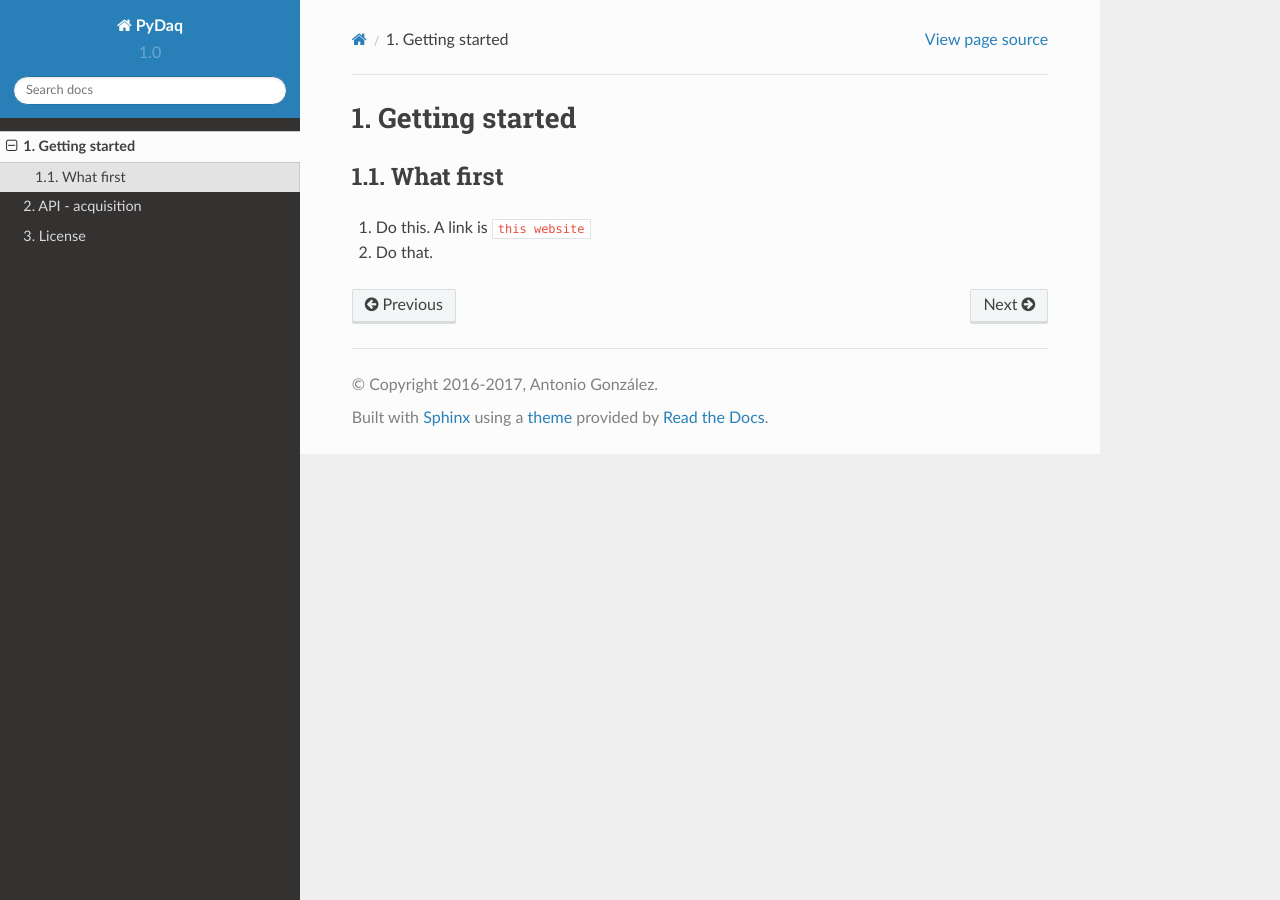
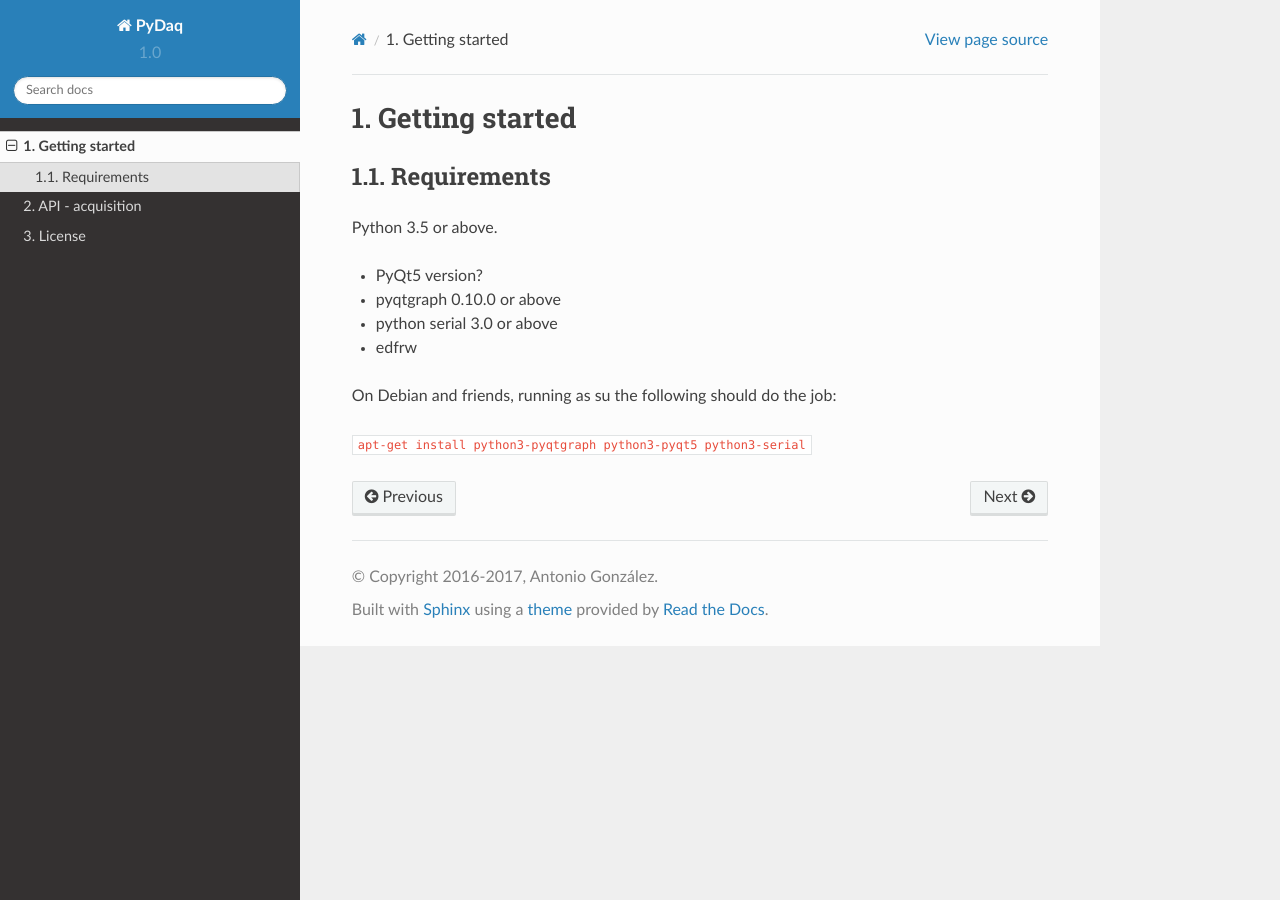
Before and after one commit to antgon/pydaq, a Sphinx documentation site: the page built from docs/quickstart.md, in a window 1280 px wide. Built offline with Sphinx 7.4.7 and the Read the Docs theme 2.0.0, drawn with Linux system fonts in a browser that asks for light colours.

Commit message:
Documentation improvement

```diff
--- a/docs/quickstart.md
+++ b/docs/quickstart.md
@@ -1,9 +1,16 @@
 Getting started
 ===============
 
-What first
-----------
+Requirements
+------------
 
-1. Do this. A link is `this website`
+Python 3.5 or above.
 
-2. Do that.
+* PyQt5 version?
+* pyqtgraph 0.10.0 or above
+* python serial 3.0 or above
+* edfrw
+
+On Debian and friends, running as su the following should do the job:
+
+`apt-get install python3-pyqtgraph python3-pyqt5 python3-serial`
```
